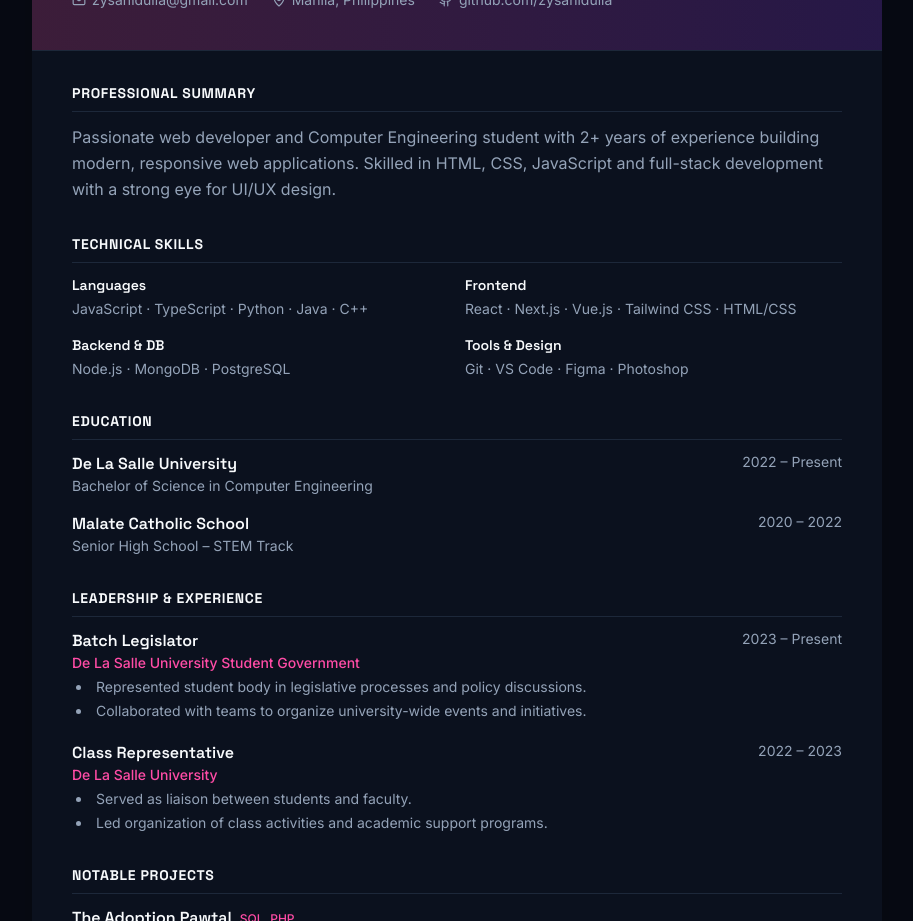
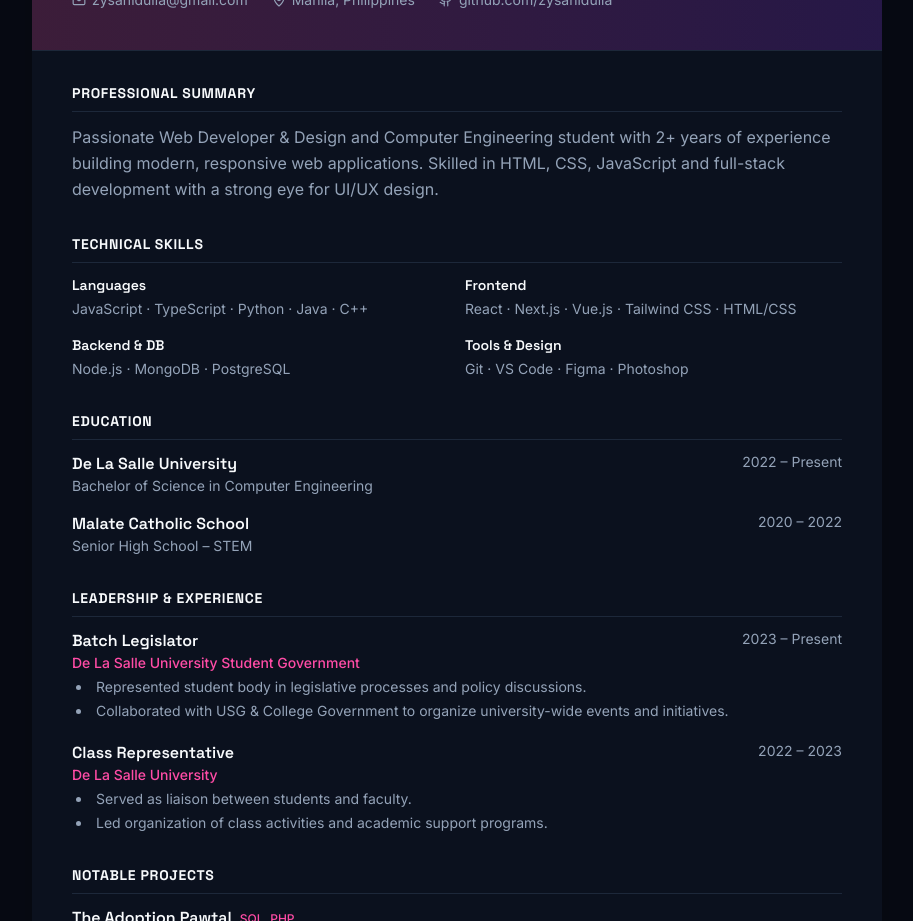
Before and after one commit to zysahidulla/zysahidulla.github.io, a React (Vite) app: page /cv in a window 1280 px wide. Shown: the part 260-1181 px from the top of the page, without its empty margins (183-1096 px from the left). Built offline with nearby package versions, Linux system fonts and the light colour scheme; the HTML template or start-up script is replaced by a standard one.

Commit message:
Changes in CV

```diff
--- a/src/pages/CV.tsx
+++ b/src/pages/CV.tsx
@@ -8,7 +8,7 @@ const personalInfo = {
   email: 'zysahidulla@gmail.com',
   location: 'Manila, Philippines',
   summary:
-    'Passionate web developer and Computer Engineering student with 2+ years of experience building modern, responsive web applications. Skilled in HTML, CSS, JavaScript and full-stack development with a strong eye for UI/UX design.',
+    'Passionate Web Developer & Design and Computer Engineering student with 2+ years of experience building modern, responsive web applications. Skilled in HTML, CSS, JavaScript and full-stack development with a strong eye for UI/UX design.',
 };
 
 const education = [
@@ -19,7 +19,7 @@ const education = [
   },
   {
     institution: 'Malate Catholic School',
-    degree: 'Senior High School – STEM Track',
+    degree: 'Senior High School – STEM',
     period: '2020 – 2022',
   },
 ];
@@ -31,7 +31,7 @@ const experience = [
     period: '2023 – Present',
     bullets: [
       'Represented student body in legislative processes and policy discussions.',
-      'Collaborated with teams to organize university-wide events and initiatives.',
+      'Collaborated with USG & College Government to organize university-wide events and initiatives.',
     ],
   },
   {
```
Also changed, not shown: 2 other files (tests, documents, lock files or other folders).
